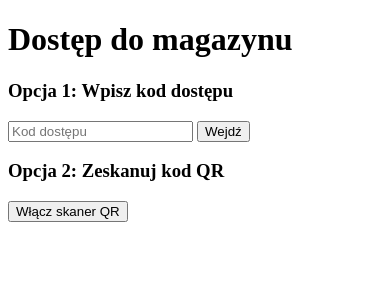
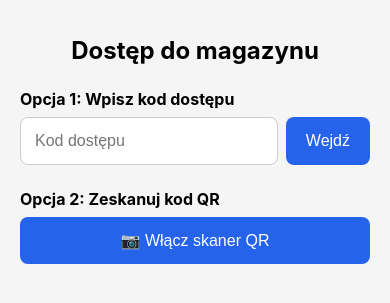
Before and after one commit to Mati02133/warehouse-ean-scanner, a Flask app: page /access in a window 390 px wide. Shown: the top 303 px of the page. Run offline with Flask 3, Linux system fonts and the light colour scheme; some libraries are stand-ins or nearby versions.

Commit message:
style: add responsive mobile-friendly CSS to search and access page

```diff
--- a/templates/access.html
+++ b/templates/access.html
@@ -2,8 +2,84 @@
 <html lang="pl">
 <head>
     <meta charset="UTF-8">
+    <meta name="viewport" content="width=device-width, initial-scale=1.0">
     <title>Dostęp do magazynu</title>
     <script src="https://cdnjs.cloudflare.com/ajax/libs/html5-qrcode/2.3.8/html5-qrcode.min.js"></script>
+    <style>
+        * {
+            box-sizing: border-box;
+        }
+
+        body {
+            font-family: -apple-system, Segoe UI, Roboto, sans-serif;
+            max-width: 500px;
+            margin: 0 auto;
+            padding: 20px;
+            background-color: #f5f5f5;
+        }
+
+        h1 {
+            font-size: 1.5rem;
+            text-align: center;
+            margin-bottom: 24px;
+        }
+
+        h3 {
+            font-size: 1rem;
+            margin-top: 24px;
+            margin-bottom: 8px;
+        }
+
+        button {
+            width: 100%;
+            padding: 14px;
+            font-size: 1rem;
+            border: none;
+            border-radius: 8px;
+            background-color: #2563eb;
+            color: white;
+            margin-bottom: 12px;
+            cursor: pointer;
+        }
+
+        button:active {
+            background-color: #1d4ed8;
+        }
+
+        #qr-reader {
+            margin-bottom: 16px;
+            border-radius: 8px;
+            overflow: hidden;
+        }
+
+        form {
+            display: flex;
+            gap: 8px;
+        }
+
+        input[type="text"] {
+            flex: 1;
+            padding: 14px;
+            font-size: 1rem;
+            border: 1px solid #ccc;
+            border-radius: 8px;
+        }
+
+        form button {
+            width: auto;
+            padding: 14px 20px;
+            margin-bottom: 0;
+        }
+
+        .error-box {
+            background-color: #fee2e2;
+            border: 1px solid #fca5a5;
+            border-radius: 8px;
+            padding: 16px;
+            margin-top: 16px;
+            color: #991b1b;
+        }
+    </style>
 </head>
 <body>
     <h1>Dostęp do magazynu</h1>
@@ -13,13 +89,14 @@
         <input type="text" name="code" placeholder="Kod dostępu" required>
         <button type="submit">Wejdź</button>
     </form>
+
     {% if error %}
-        <p style="color: red;">{{ error }}</p>
+        <div class="error-box">{{ error }}</div>
     {% endif %}
 
-     <h3>Opcja 2: Zeskanuj kod QR</h3>
-    <button id="start-scan-btn">Włącz skaner QR</button>
-    <div id="qr-reader" style="width: 300px; display: none;"></div>
+    <h3>Opcja 2: Zeskanuj kod QR</h3>
+    <button id="start-scan-btn">📷 Włącz skaner QR</button>
+    <div id="qr-reader" style="width: 100%; display: none;"></div>
 
     <script>
         const startBtn = document.getElementById('start-scan-btn');
```
Also changed, not shown: templates/index.html (+86 -6 lines).
